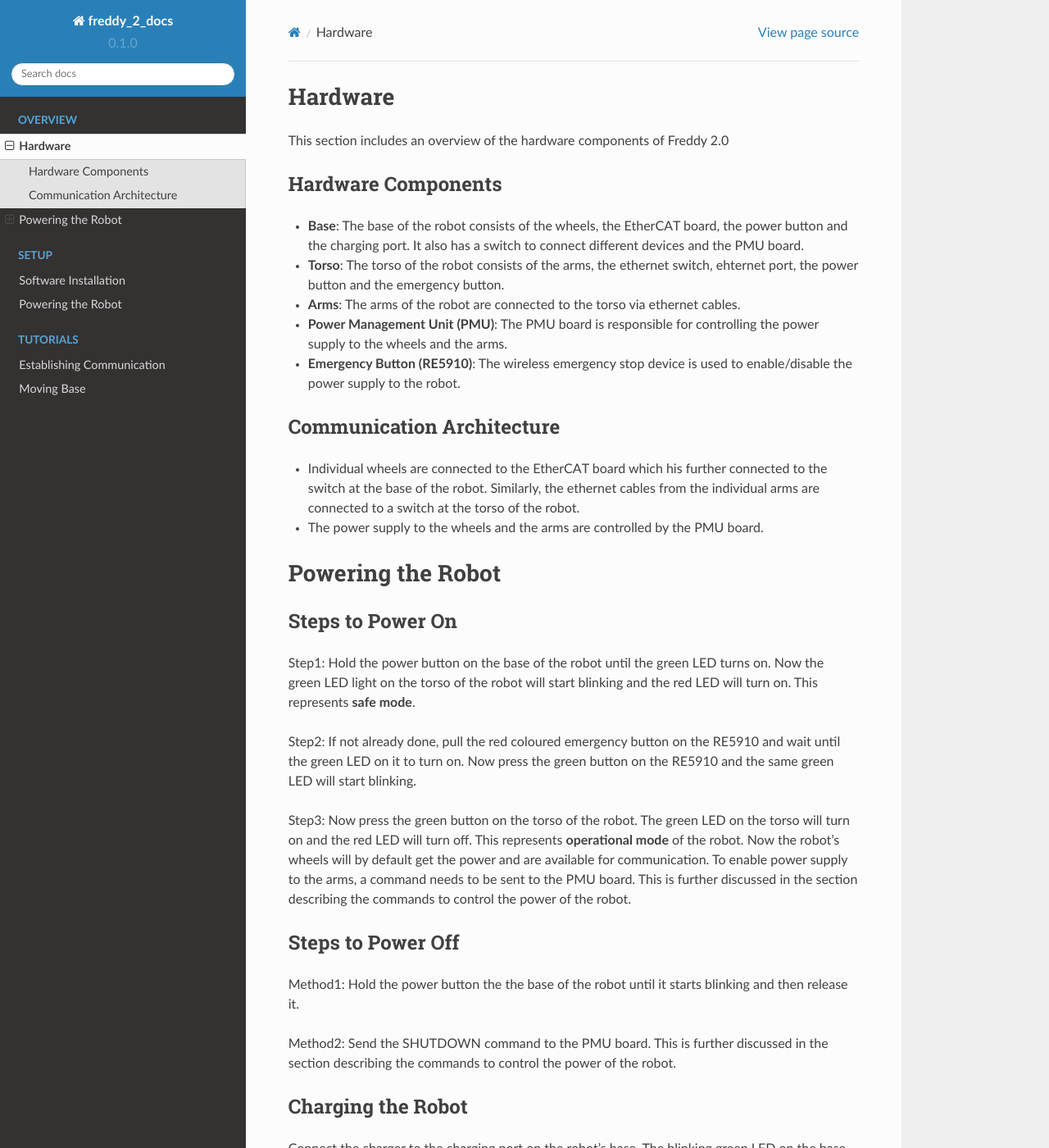
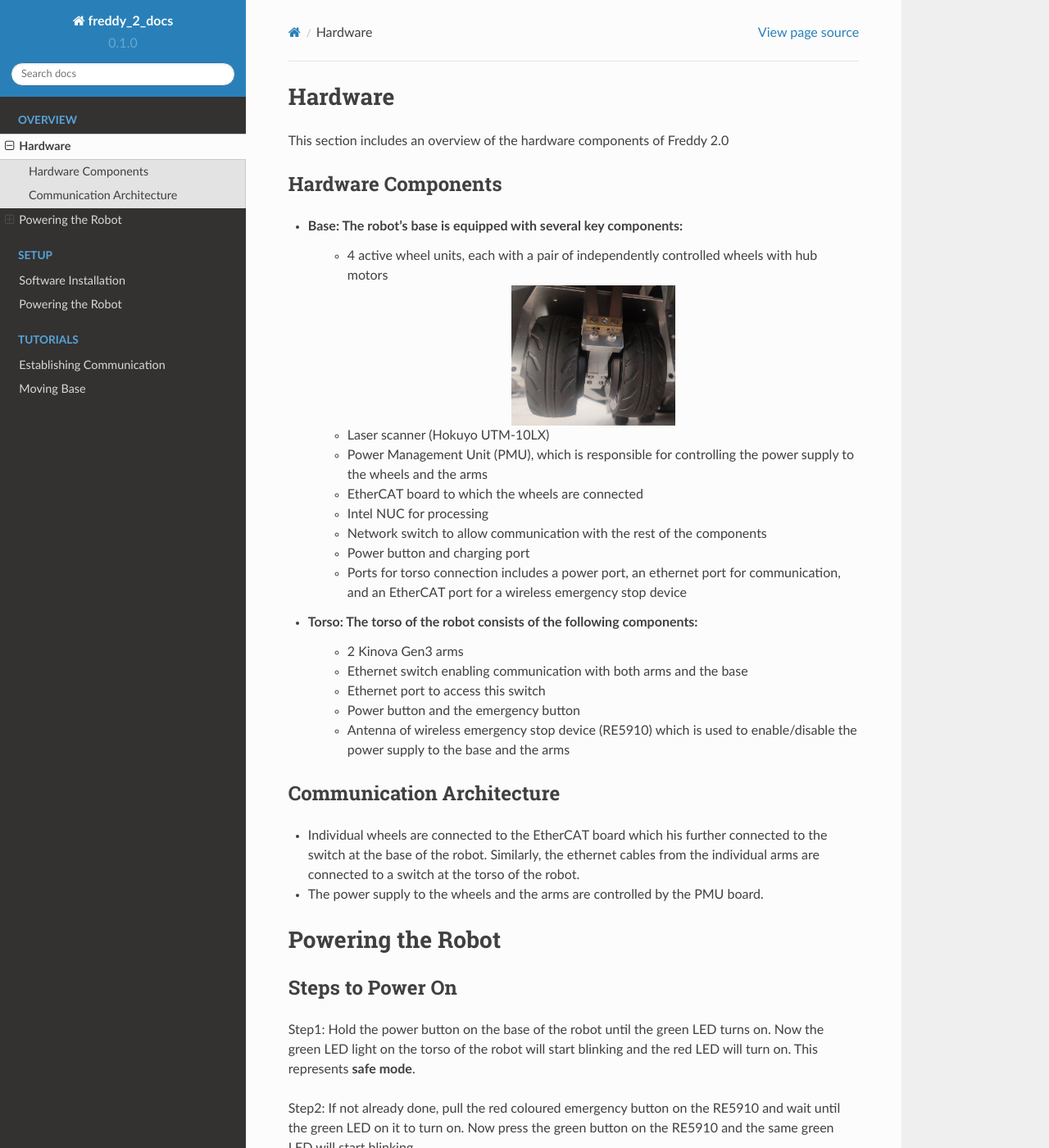
Before and after one commit to secorolab/freddy_2_docs, a Sphinx documentation site: the page built from docs/source/Overview/index.rst, in a window 1280 px wide and 1400 px high. Shown: the whole window at 82% size. Built offline with Sphinx 7.4.7 and the Read the Docs theme 2.0.0, drawn with Linux system fonts in a browser that asks for light colours.

Commit message:
test structure with img

```diff
--- a/docs/source/Overview/index.rst
+++ b/docs/source/Overview/index.rst
@@ -9,15 +9,26 @@ This section includes an overview of the hardware components of Freddy 2.0
 Hardware Components
 ===================
 
-- **Base**: The base of the robot consists of the wheels, the EtherCAT board, the power button and the charging port. It also has a switch to connect different devices and the PMU board.
+- **Base**: The robot's base is equipped with several key components:
+    - 4 active wheel units, each with a pair of independently controlled wheels with hub motors
+    .. image:: ../../images/wheel-min.jpg
+        :width: 200px
+        :align: center
+        :alt: Freddy 2.0
+    - Laser scanner (Hokuyo UTM-10LX)
+    - Power Management Unit (PMU), which is responsible for controlling the power supply to the wheels and the arms
+    - EtherCAT board to which the wheels are connected
+    - Intel NUC for processing
+    - Network switch to allow communication with the rest of the components
+    - Power button and charging port
+    - Ports for torso connection includes a power port, an ethernet port for communication, and an EtherCAT port for a wireless emergency stop device
 
-- **Torso**: The torso of the robot consists of the arms, the ethernet switch, ehternet port, the power button and the emergency button.
-
-- **Arms**: The arms of the robot are connected to the torso via ethernet cables.
-
-- **Power Management Unit (PMU)**: The PMU board is responsible for controlling the power supply to the wheels and the arms.
-
-- **Emergency Button (RE5910)**: The wireless emergency stop device is used to enable/disable the power supply to the robot.
+- **Torso**: The torso of the robot consists of the following components:
+    -  2 Kinova Gen3 arms
+    -  Ethernet switch enabling communication with both arms and the base
+    -  Ethernet port to access this switch
+    -  Power button and the emergency button
+    -  Antenna of wireless emergency stop device (RE5910) which is used to enable/disable the power supply to the base and the arms
 
 .. _communication_architecture:
 
```
